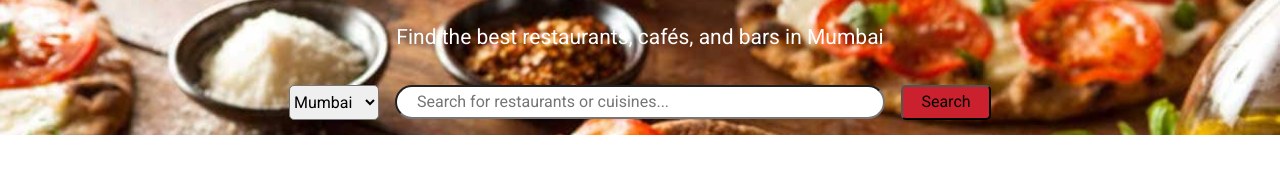
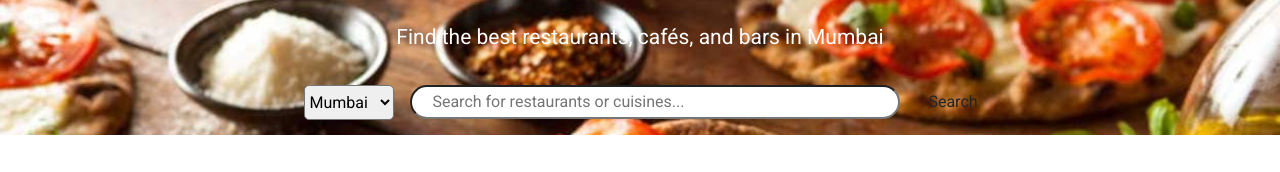
Before and after one commit to punamthute/zomato-replica, a plain HTML site: page index.html in a window 1280 px wide. Shown: the part 97-269 px from the top of the page. Drawn offline with nearby package versions, Linux system fonts and the light colour scheme.

Commit message:
Zomato Error

```diff
--- a/css/style.scss
+++ b/css/style.scss
@@ -97,7 +97,7 @@ a {
       width: 90px;
       border-radius: 5px;
     }
-    .search-btn {
+    .btn search-btn {
       margin: 15px;
       margin-left: 1px;
       height: 35px;
--- a/index.html
+++ b/index.html
@@ -58,7 +58,7 @@
         <div class="search-restaurant">
           <input type="text" id="search-rest" placeholder="Search for restaurants or cuisines..."/>
         </div>
-        <button class="search-btn">Search</button>
+        <button class="btn search-btn"> Search </button>
       </div>
     </section>
     <!--------------------Collection & order Food Online------------------------------------->
```
Also changed, not shown: css/style.css, 1 other file.
